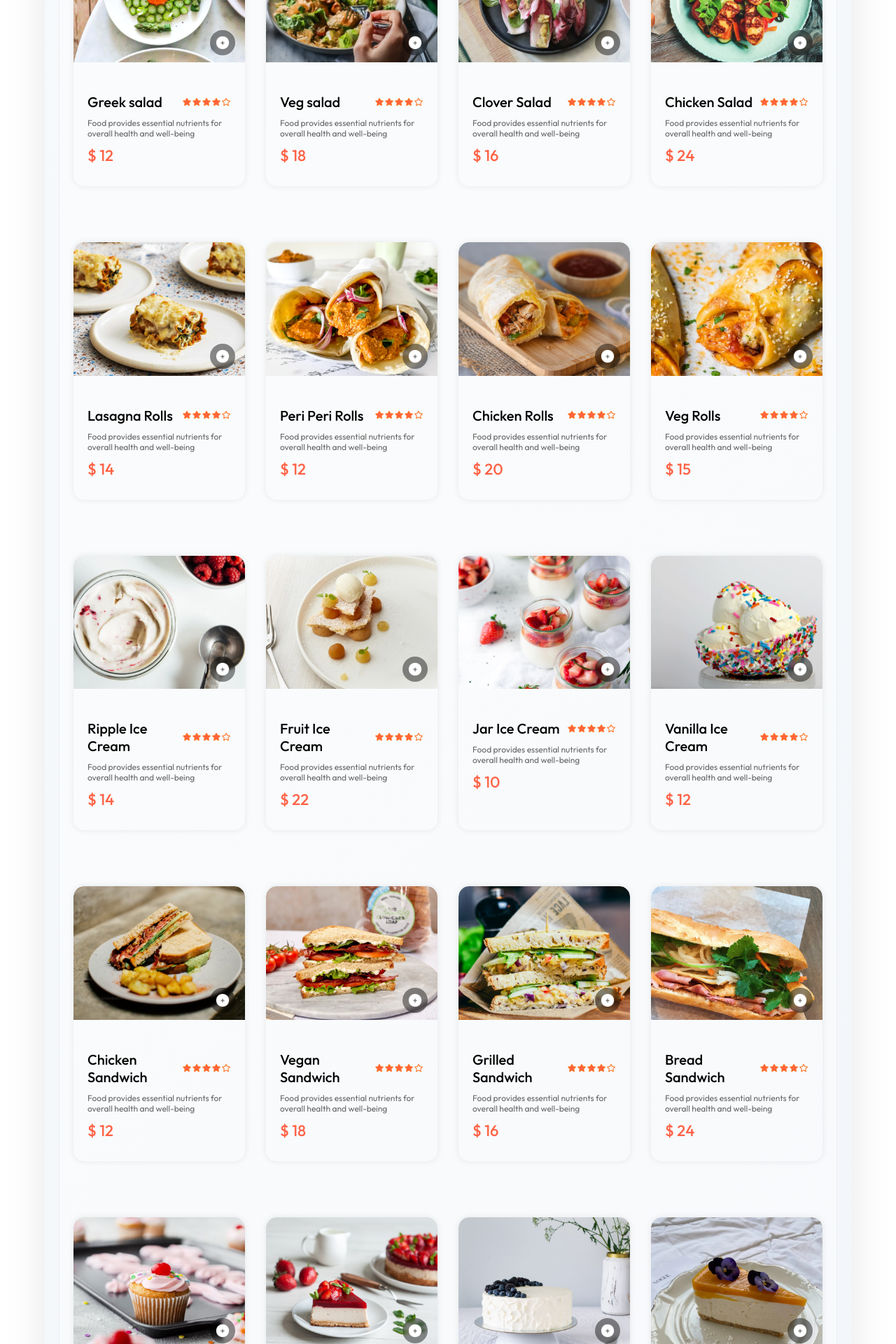
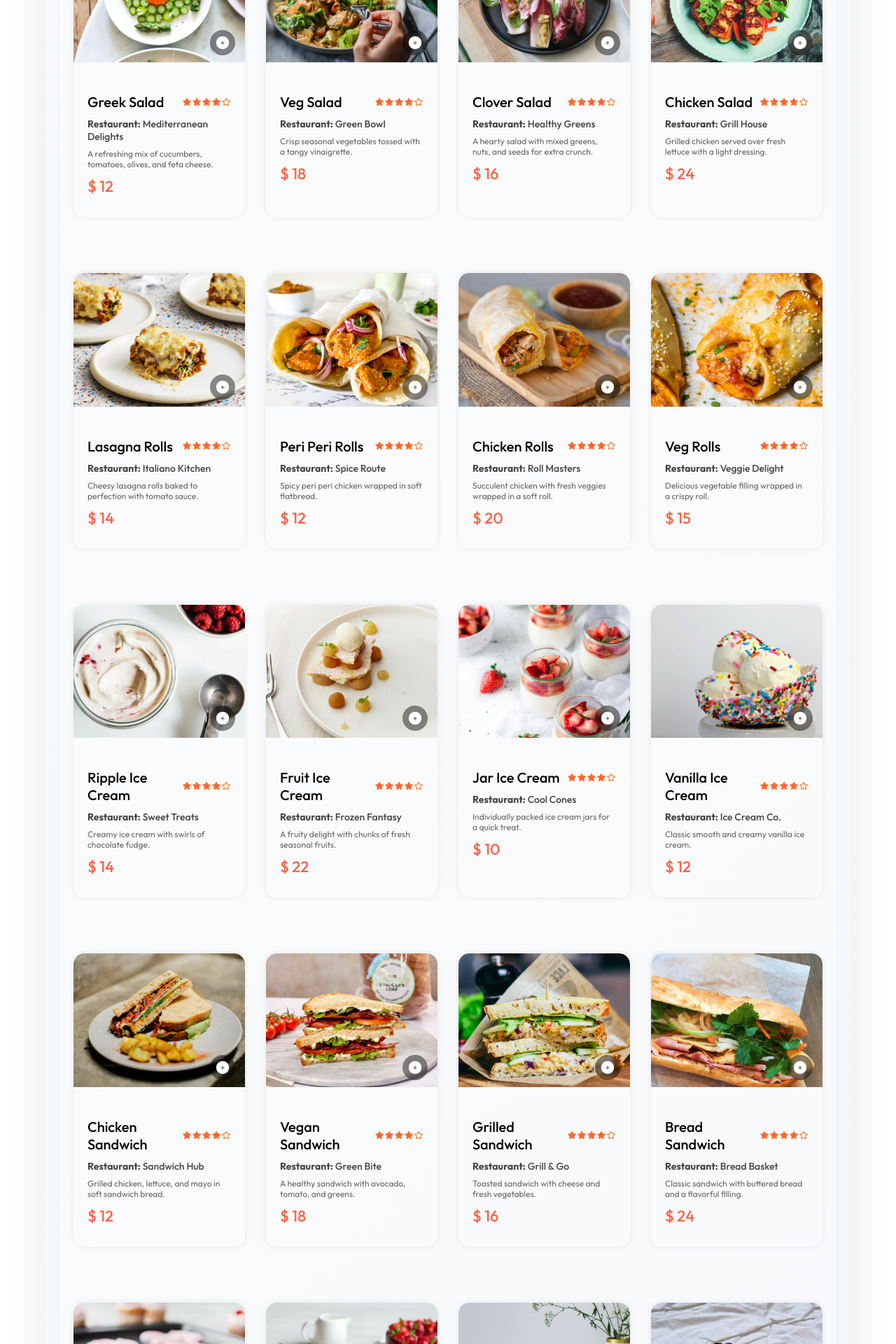
Before and after one commit to FadilJalal/Tomato, a React (Vite) app: page / in a window 1280 px wide. Shown: the part 1280-3200 px from the top of the page at 70% size. Built offline with nearby package versions, Linux system fonts and the light colour scheme.

Commit message:
new commit

```diff
--- a/src/Components/FoodDisplay.jsx
+++ b/src/Components/FoodDisplay.jsx
@@ -2,16 +2,26 @@ import React, { useContext } from 'react';
 import { FoodContext } from '../Context/FoodContext';
 import FoodItem from './FoodItem';
 
-const FoodDisplay = ({menuList}) => {
+const FoodDisplay = ({ menuList }) => {
     const { food_list } = useContext(FoodContext);
 
     return (
         <div className='food-display' id='food-display'>
             <h2>Top Dishes Near You</h2>
             <div className='food-display-list'>
-                {food_list.map((item,index)=> {
+                {food_list.map((item, index) => {
                     if (menuList === "All" || menuList === item.category || !menuList) {
-                        return <FoodItem key={index} id={item._id} name={item.name} price={item.price} description={item.description} image={item.image}/>
+                        return (
+                          <FoodItem
+                            key={index}
+                            id={item._id}
+                            name={item.name}
+                            price={item.price}
+                            description={item.description}
+                            image={item.image}
+                            restaurant={item.restaurant} // pass restaurant here
+                          />
+                        )
                     }
                     return null;
                 })}
--- a/src/Components/FoodItem.jsx
+++ b/src/Components/FoodItem.jsx
@@ -1,8 +1,8 @@
-import React, { useContext} from 'react'
+import React, { useContext } from 'react'
 import { assets } from '../assets/frontend_assets/assets';
 import { FoodContext } from '../Context/FoodContext';
 
-const FoodItem = ({ id, name, price, description, image }) => {
+const FoodItem = ({ id, name, price, description, image, restaurant }) => {
 
   const { cartItems, addToCart, removeFromCart } = useContext(FoodContext);
 
@@ -25,6 +25,7 @@ const FoodItem = ({ id, name, price, description, image }) => {
           <p>{name}</p>
           <img src={assets.rating_starts} alt='rating' />
         </div>
+        <p className="food-item-restaurant"><strong>Restaurant:</strong> {restaurant}</p>
         <p className="food-item-desc">{description}</p>
         <p className="food-item-price">$ {price}</p>
       </div>
--- a/src/assets/frontend_assets/assets.js
+++ b/src/assets/frontend_assets/assets.js
@@ -120,232 +120,290 @@ export const menu_list = [
 export const food_list = [
     {
         _id: "1",
-        name: "Greek salad",
+        name: "Greek Salad",
         image: food_1,
         price: 12,
-        description: "Food provides essential nutrients for overall health and well-being",
-        category: "Salad"
+        description: "A refreshing mix of cucumbers, tomatoes, olives, and feta cheese.",
+        category: "Salad",
+        restaurant: "Mediterranean Delights"
     },
     {
         _id: "2",
-        name: "Veg salad",
+        name: "Veg Salad",
         image: food_2,
         price: 18,
-        description: "Food provides essential nutrients for overall health and well-being",
-        category: "Salad"
-    }, {
+        description: "Crisp seasonal vegetables tossed with a tangy vinaigrette.",
+        category: "Salad",
+        restaurant: "Green Bowl"
+    },
+    {
         _id: "3",
         name: "Clover Salad",
         image: food_3,
         price: 16,
-        description: "Food provides essential nutrients for overall health and well-being",
-        category: "Salad"
-    }, {
+        description: "A hearty salad with mixed greens, nuts, and seeds for extra crunch.",
+        category: "Salad",
+        restaurant: "Healthy Greens"
+    },
+    {
         _id: "4",
         name: "Chicken Salad",
         image: food_4,
         price: 24,
-        description: "Food provides essential nutrients for overall health and well-being",
-        category: "Salad"
-    }, {
+        description: "Grilled chicken served over fresh lettuce with a light dressing.",
+        category: "Salad",
+        restaurant: "Grill House"
+    },
+    {
         _id: "5",
         name: "Lasagna Rolls",
         image: food_5,
         price: 14,
-        description: "Food provides essential nutrients for overall health and well-being",
-        category: "Rolls"
-    }, {
+        description: "Cheesy lasagna rolls baked to perfection with tomato sauce.",
+        category: "Rolls",
+        restaurant: "Italiano Kitchen"
+    },
+    {
         _id: "6",
         name: "Peri Peri Rolls",
         image: food_6,
         price: 12,
-        description: "Food provides essential nutrients for overall health and well-being",
-        category: "Rolls"
-    }, {
+        description: "Spicy peri peri chicken wrapped in soft flatbread.",
+        category: "Rolls",
+        restaurant: "Spice Route"
+    },
+    {
         _id: "7",
         name: "Chicken Rolls",
         image: food_7,
         price: 20,
-        description: "Food provides essential nutrients for overall health and well-being",
-        category: "Rolls"
-    }, {
+        description: "Succulent chicken with fresh veggies wrapped in a soft roll.",
+        category: "Rolls",
+        restaurant: "Roll Masters"
+    },
+    {
         _id: "8",
         name: "Veg Rolls",
         image: food_8,
         price: 15,
-        description: "Food provides essential nutrients for overall health and well-being",
-        category: "Rolls"
-    }, {
+        description: "Delicious vegetable filling wrapped in a crispy roll.",
+        category: "Rolls",
+        restaurant: "Veggie Delight"
+    },
+    {
         _id: "9",
         name: "Ripple Ice Cream",
         image: food_9,
         price: 14,
-        description: "Food provides essential nutrients for overall health and well-being",
-        category: "Deserts"
-    }, {
+        description: "Creamy ice cream with swirls of chocolate fudge.",
+        category: "Deserts",
+        restaurant: "Sweet Treats"
+    },
+    {
         _id: "10",
         name: "Fruit Ice Cream",
         image: food_10,
         price: 22,
-        description: "Food provides essential nutrients for overall health and well-being",
-        category: "Deserts"
-    }, {
+        description: "A fruity delight with chunks of fresh seasonal fruits.",
+        category: "Deserts",
+        restaurant: "Frozen Fantasy"
+    },
+    {
         _id: "11",
         name: "Jar Ice Cream",
         image: food_11,
         price: 10,
-        description: "Food provides essential nutrients for overall health and well-being",
-        category: "Deserts"
-    }, {
+        description: "Individually packed ice cream jars for a quick treat.",
+        category: "Deserts",
+        restaurant: "Cool Cones"
+    },
+    {
         _id: "12",
         name: "Vanilla Ice Cream",
         image: food_12,
         price: 12,
-        description: "Food provides essential nutrients for overall health and well-being",
-        category: "Deserts"
+        description: "Classic smooth and creamy vanilla ice cream.",
+        category: "Deserts",
+        restaurant: "Ice Cream Co."
     },
     {
         _id: "13",
         name: "Chicken Sandwich",
         image: food_13,
         price: 12,
-        description: "Food provides essential nutrients for overall health and well-being",
-        category: "Sandwich"
+        description: "Grilled chicken, lettuce, and mayo in soft sandwich bread.",
+        category: "Sandwich",
+        restaurant: "Sandwich Hub"
     },
     {
         _id: "14",
         name: "Vegan Sandwich",
         image: food_14,
         price: 18,
-        description: "Food provides essential nutrients for overall health and well-being",
-        category: "Sandwich"
-    }, {
+        description: "A healthy sandwich with avocado, tomato, and greens.",
+        category: "Sandwich",
+        restaurant: "Green Bite"
+    },
+    {
         _id: "15",
         name: "Grilled Sandwich",
         image: food_15,
         price: 16,
-        description: "Food provides essential nutrients for overall health and well-being",
-        category: "Sandwich"
-    }, {
+        description: "Toasted sandwich with cheese and fresh vegetables.",
+        category: "Sandwich",
+        restaurant: "Grill & Go"
+    },
+    {
         _id: "16",
         name: "Bread Sandwich",
         image: food_16,
         price: 24,
-        description: "Food provides essential nutrients for overall health and well-being",
-        category: "Sandwich"
-    }, {
+        description: "Classic sandwich with buttered bread and a flavorful filling.",
+        category: "Sandwich",
+        restaurant: "Bread Basket"
+    },
+    {
         _id: "17",
         name: "Cup Cake",
         image: food_17,
         price: 14,
-        description: "Food provides essential nutrients for overall health and well-being",
-        category: "Cake"
-    }, {
+        description: "Soft and fluffy cupcake topped with creamy frosting.",
+        category: "Cake",
+        restaurant: "Bake House"
+    },
+    {
         _id: "18",
         name: "Vegan Cake",
         image: food_18,
         price: 12,
-        description: "Food provides essential nutrients for overall health and well-being",
-        category: "Cake"
-    }, {
+        description: "Delicious dairy-free cake made with plant-based ingredients.",
+        category: "Cake",
+        restaurant: "Plant Bake"
+    },
+    {
         _id: "19",
         name: "Butterscotch Cake",
         image: food_19,
         price: 20,
-        description: "Food provides essential nutrients for overall health and well-being",
-        category: "Cake"
-    }, {
+        description: "Rich and buttery butterscotch flavored cake slice.",
+        category: "Cake",
+        restaurant: "Sweet Moments"
+    },
+    {
         _id: "20",
         name: "Sliced Cake",
         image: food_20,
         price: 15,
-        description: "Food provides essential nutrients for overall health and well-being",
-        category: "Cake"
-    }, {
+        description: "Moist cake slices perfect for sharing with friends.",
+        category: "Cake",
+        restaurant: "Cake Corner"
+    },
+    {
         _id: "21",
-        name: "Garlic Mushroom ",
+        name: "Garlic Mushroom",
         image: food_21,
         price: 14,
-        description: "Food provides essential nutrients for overall health and well-being",
-        category: "Pure Veg"
-    }, {
+        description: "Sautéed mushrooms with garlic and herbs.",
+        category: "Pure Veg",
+        restaurant: "Veggie Haven"
+    },
+    {
         _id: "22",
         name: "Fried Cauliflower",
         image: food_22,
         price: 22,
-        description: "Food provides essential nutrients for overall health and well-being",
-        category: "Pure Veg"
-    }, {
+        description: "Crispy fried cauliflower with a hint of spices.",
+        category: "Pure Veg",
+        restaurant: "Veggie Delight"
+    },
+    {
         _id: "23",
         name: "Mix Veg Pulao",
         image: food_23,
         price: 10,
-        description: "Food provides essential nutrients for overall health and well-being",
-        category: "Pure Veg"
-    }, {
+        description: "Aromatic rice dish with mixed vegetables and spices.",
+        category: "Pure Veg",
+        restaurant: "Spice Bowl"
+    },
+    {
         _id: "24",
         name: "Rice Zucchini",
         image: food_24,
         price: 12,
-        description: "Food provides essential nutrients for overall health and well-being",
-        category: "Pure Veg"
+        description: "Stir-fried zucchini mixed with flavorful rice.",
+        category: "Pure Veg",
+        restaurant: "Green Spoon"
     },
     {
         _id: "25",
         name: "Cheese Pasta",
         image: food_25,
         price: 12,
-        description: "Food provides essential nutrients for overall health and well-being",
-        category: "Pasta"
+        description: "Pasta tossed in creamy cheese sauce.",
+        category: "Pasta",
+        restaurant: "Italiano Kitchen"
     },
     {
         _id: "26",
         name: "Tomato Pasta",
         image: food_26,
         price: 18,
-        description: "Food provides essential nutrients for overall health and well-being",
-        category: "Pasta"
-    }, {
+        description: "Pasta served with fresh tomato sauce and basil.",
+        category: "Pasta",
+        restaurant: "Pasta Point"
+    },
+    {
         _id: "27",
         name: "Creamy Pasta",
         image: food_27,
         price: 16,
-        description: "Food provides essential nutrients for overall health and well-being",
-        category: "Pasta"
-    }, {
+        description: "Rich and creamy pasta with mushrooms and herbs.",
+        category: "Pasta",
+        restaurant: "Pasta Point"
+    },
+    {
         _id: "28",
         name: "Chicken Pasta",
         image: food_28,
         price: 24,
-        description: "Food provides essential nutrients for overall health and well-being",
-        category: "Pasta"
-    }, {
+        description: "Grilled chicken tossed with pasta in a creamy sauce.",
+        category: "Pasta",
+        restaurant: "Grill & Pasta"
+    },
+    {
         _id: "29",
-        name: "Buttter Noodles",
+        name: "Butter Noodles",
         image: food_29,
         price: 14,
-        description: "Food provides essential nutrients for overall health and well-being",
-        category: "Noodles"
-    }, {
+        description: "Simple and buttery noodles cooked to perfection.",
+        category: "Noodles",
+        restaurant: "Noodle House"
+    },
+    {
         _id: "30",
         name: "Veg Noodles",
         image: food_30,
         price: 12,
-        description: "Food provides essential nutrients for overall health and well-being",
-        category: "Noodles"
-    }, {
+        description: "Noodles tossed with fresh vegetables and light soy sauce.",
+        category: "Noodles",
+        restaurant: "Veggie Noodles"
+    },
+    {
         _id: "31",
         name: "Somen Noodles",
         image: food_31,
         price: 20,
-        description: "Food provides essential nutrients for overall health and well-being",
-        category: "Noodles"
-    }, {
+        description: "Thin Japanese noodles served cold or hot with toppings.",
+        category: "Noodles",
+        restaurant: "Noodle Express"
+    },
+    {
         _id: "32",
         name: "Cooked Noodles",
         image: food_32,
         price: 15,
-        description: "Food provides essential nutrients for overall health and well-being",
-        category: "Noodles"
+        description: "Stir-fried noodles with veggies and special sauce.",
+        category: "Noodles",
+        restaurant: "Stir Noodle"
     }
-]
+];
--- a/src/index.css
+++ b/src/index.css
@@ -272,7 +272,8 @@
 
 .food-display-list {
     display: grid;
-    grid-template-columns: repeat(4, 1fr); /* 4 columns exactly */
+    grid-template-columns: repeat(4, 1fr);
+    /* 4 columns exactly */
     gap: 40px 30px;
     justify-items: center;
 }
@@ -287,6 +288,15 @@
     transition: 0.3s;
     animation: fadeIn 1s;
 }
+
+.food-item-restaurant {
+    font-size: 14px;
+    color: #444;
+    margin-top: 5px;
+    font-weight: 500;
+    margin-bottom: 8px;
+}
+
 
 .food-item-image {
     width: 100%;
@@ -317,6 +327,7 @@
 .food-item-desc {
     color: #676767;
     font-size: 12px;
+    margin-bottom: 8px;
 }
 
 .food-item-price {
```
